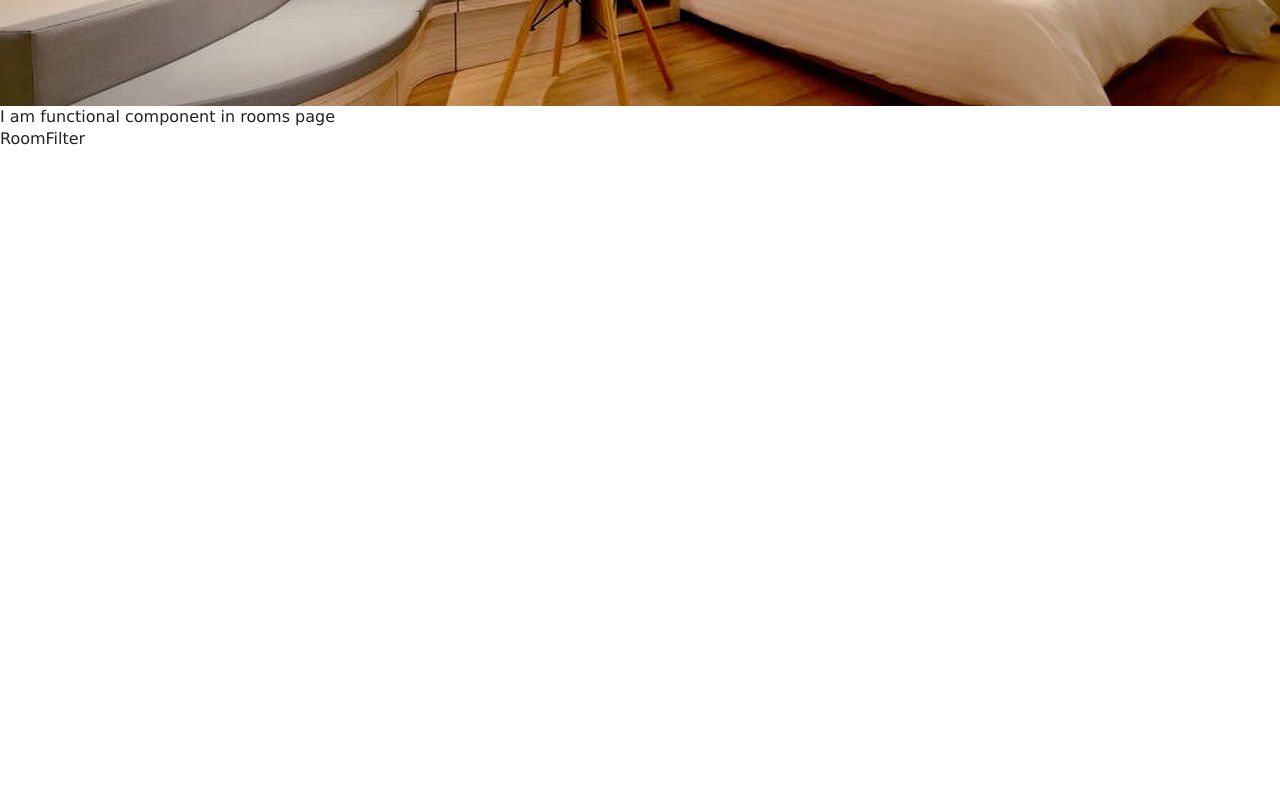
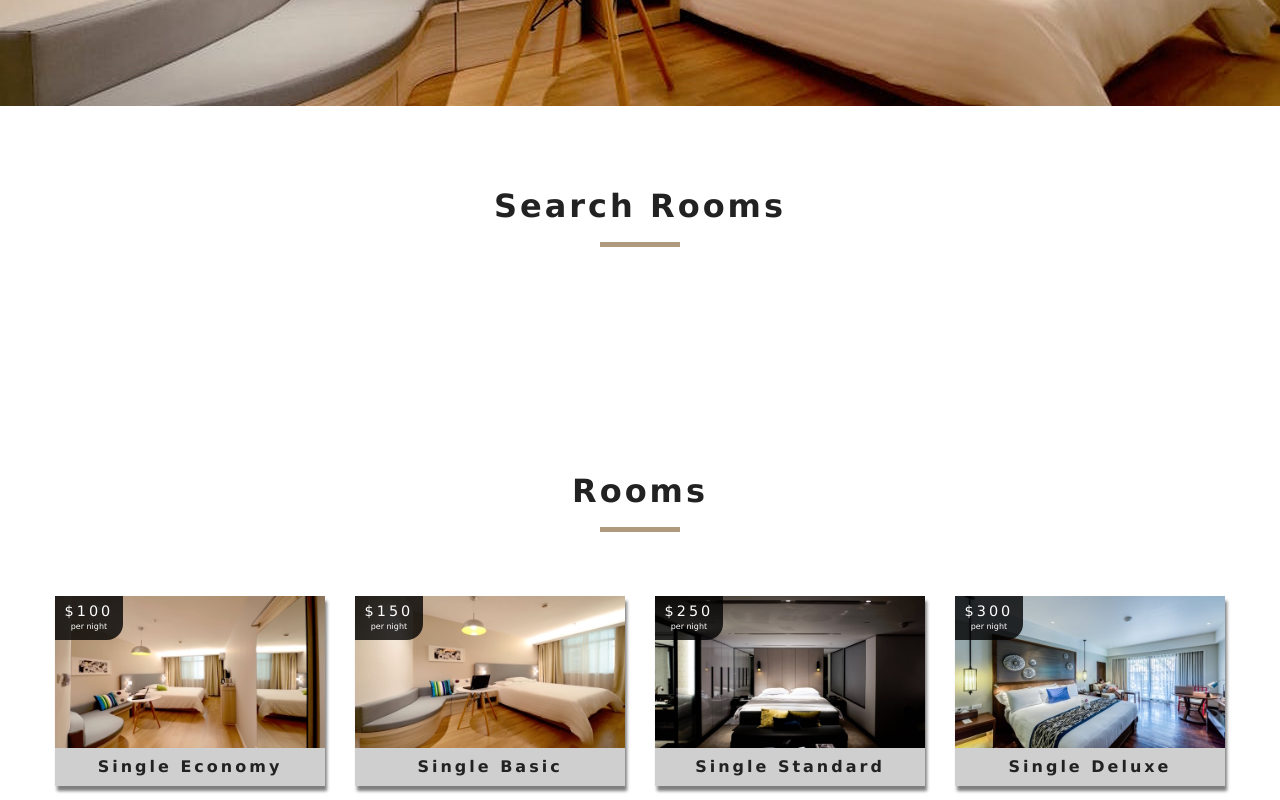
Before and after one commit to na-95/hotel-booking-app-react, a React (Create React App) app: page /rooms in a window 1280 px wide. Shown: the part 440-1240 px from the top of the page. Before the commit the page ends 800 px from the top, so only its background shows below. Built offline with nearby package versions, Linux system fonts and the light colour scheme.

Commit message:
rooms container added

```diff
--- a/package.json
+++ b/package.json
@@ -32,5 +32,8 @@
       "last 1 firefox version",
       "last 1 safari version"
     ]
+  },
+  "devDependencies": {
+    "react-vt": "^0.1.1"
   }
 }
--- a/src/components/FeaturedRooms.js
+++ b/src/components/FeaturedRooms.js
@@ -11,6 +11,7 @@ export default class FeaturedRooms extends React.Component {
 
     render() {
         let { loading, featuredRooms } = this.context;
+        console.log(featuredRooms)
         featuredRooms = featuredRooms.map(i => {
             return <Room key={i.id} room={i} />
         })
--- a/src/components/RoomsContainer.js
+++ b/src/components/RoomsContainer.js
@@ -17,12 +17,10 @@ export default function RoomsContainer() {
                 }
 
                 return (
-                    <div>
-                        I am functional component in rooms page
-                        {console.log(loading)}
+                    <>
                         <RoomsFilter rooms={rooms} />
                         <RoomsList rooms={sortedRooms} />
-                    </div>
+                    </>
                 )
             }}
         </RoomConsumer>
--- a/src/components/RoomsFilter.js
+++ b/src/components/RoomsFilter.js
@@ -1,9 +1,57 @@
-import React from 'react'
+import React, { useContext } from 'react'
+import { /*RoomConsumer, */ RoomContext } from '../context'
+import Title from '../components/Title'
 
 export default function RoomsFilter() {
+    const context = useContext(RoomContext)
+    const { handleChange, type, capacity, price, minPrice, maxPrice, minSize, maxSize, breakfast, pets } = context;
+
+
     return (
-        <div>
-            RoomFilter
-        </div>
+        <section className={"filter-container"}>
+            <Title title="Search Rooms"></Title>
+            <form className="filter-form">
+
+            </form>
+        </section>
+
     )
+
+
+
+
 }
+
+
+
+
+
+
+
+
+
+
+
+
+
+
+
+
+
+
+
+
+
+
+
+
+//"Render prop" method of using context:
+
+// return (<RoomConsumer>
+    //     {(context) => {
+    //         console.log(context)
+    //         return (<div>fuck</div>)
+
+
+    //     }}
+    // </RoomConsumer>)
--- a/src/components/RoomsList.js
+++ b/src/components/RoomsList.js
@@ -1,9 +1,26 @@
 import React from 'react'
+import Room from './Room'
+import Title from './Title'
 
-export default function RoomsList() {
+export default function RoomsList({ rooms }) {
+    // console.log(rooms)
+
+    if (!rooms.length) {
+        return (<div className="empty-search">Sorry, No Rooms Matched Your Search</div>)
+    }
+
+
+
     return (
-        <div>
-
-        </div>
+        <section className="roomslist">
+            <Title title="Rooms" />
+            <div className="roomslist-center">
+                {rooms.map((i) => {
+                    return (
+                        <Room key={i.id} room={i} />
+                    )
+                })}
+            </div>
+        </section>
     )
 }
--- a/src/context.js
+++ b/src/context.js
@@ -10,18 +10,49 @@ class RoomProvider extends Component {
         rooms: [],
         sortedRooms: [],
         featuredRooms: [],
-        loading: true
+        loading: true,
+
+        type: 'all',
+        capacity: 1,
+        price: 0,
+        minPrice: 0,
+        maxPrice: 0,
+        minSize: 0,
+        maxSize: 0,
+        breakfast: false,
+        pets: false
+
     }
+
+
 
     componentDidMount() {
         let rooms = this.formatData(items);
         let featuredRooms = rooms.filter(i => (i.featured))
+        let maxPrice = Math.max(...rooms.map(i => i.price))
+        let maxSize = Math.max(...rooms.map(i => i.size))
+
         this.setState({
             rooms,
             featuredRooms,
             sortedRooms: rooms,
-            loading: false
+            loading: false,
+            price: maxPrice,
+            maxPrice,
+            maxSize
+
         })
+    }
+
+    handleChange = (event) => {
+        const type = event.target.type;
+        const name = event.target.name;
+        const value = event.target.value;
+        console.log(type, name, value)
+    }
+
+    filterRooms = () => {
+        console.log('hello')
     }
 
 
@@ -43,9 +74,11 @@ class RoomProvider extends Component {
         return room;
     }
 
+
+
     render() {
         return (
-            <RoomContext.Provider value={{ ...this.state, getRoom: this.getRoom }}>
+            <RoomContext.Provider value={{ ...this.state, getRoom: this.getRoom, handleChange: this.handleChange }}>
                 {this.props.children}
             </RoomContext.Provider>
         )
```
Also changed, not shown: 1 other file (tests, documents, lock files or other folders).
